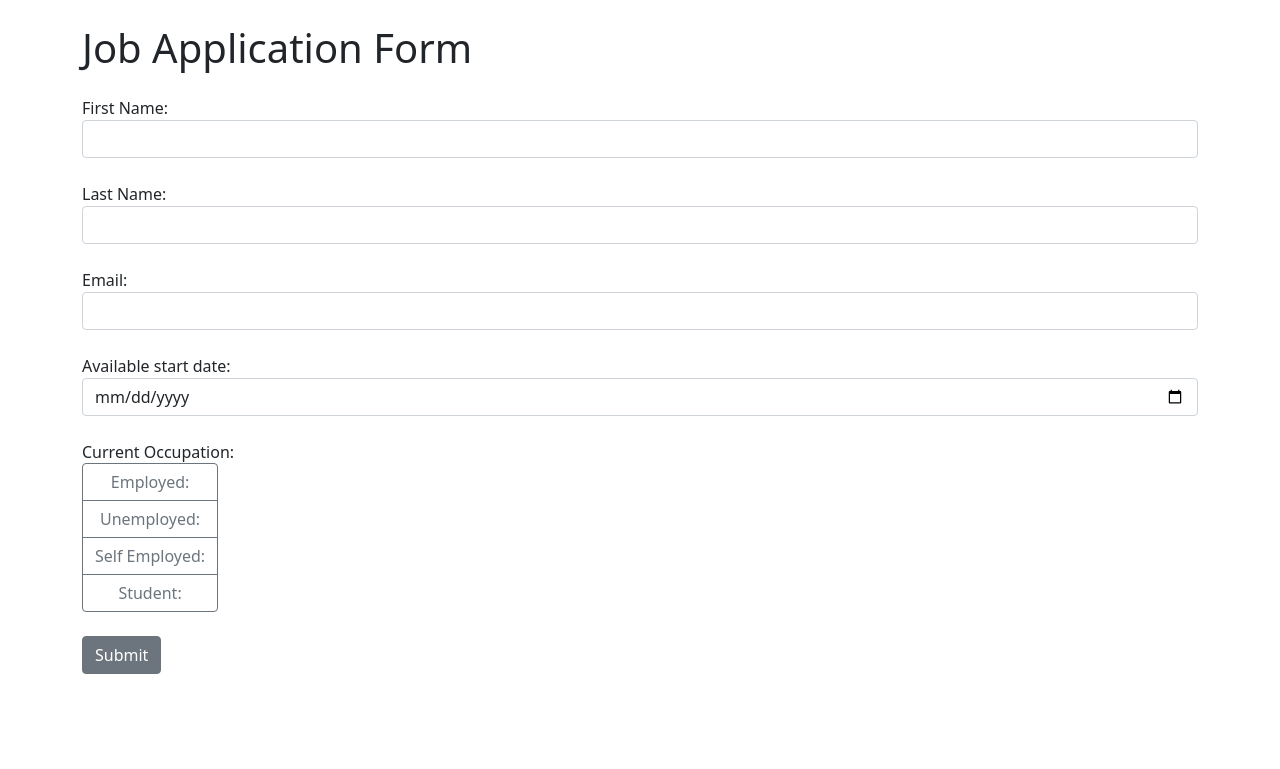
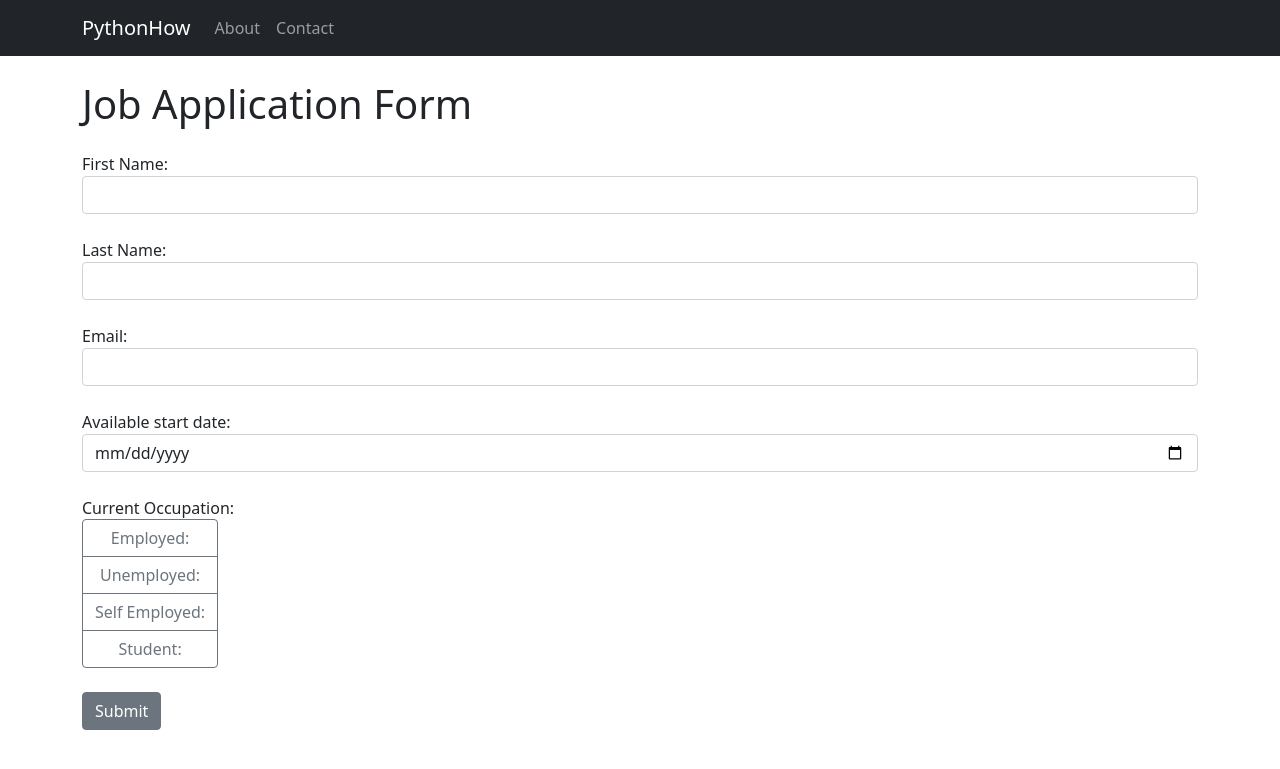
Before and after one commit to RajanChakravarthy/app17_django-form, a Django app: template job_application/templates/index.html in a window 1280 px wide. Shown: the top 769 px of the page. Run offline with Django 5.2, Linux system fonts and the light colour scheme; the template is opened without the code that fills it, so the values that code supplies are empty.

Commit message:
Creating Admin interface and adding Navigation Bar

```diff
--- /dev/null
+++ b/job_application/templates/about.html
@@ -0,0 +1,6 @@
+{% extends 'base.html' %}
+{% block content %}
+
+<h1 class="mt-4 mb-4">About Us</h1>
+
+{% endblock %}
--- /dev/null
+++ b/job_application/templates/base.html
@@ -0,0 +1,35 @@
+<!DOCTYPE html>
+<html lang="en">
+    <head>
+        <meta charset="UTF-8">
+        <meta name="viewport" content="width=device-width, initial-scale=1, shrink-to-fit=no">
+        <link rel="stylesheet" href="https://cdn.jsdelivr.net/npm/bootstrap@5.1.3/dist/css/bootstrap.min.css">
+        <title>Job Application Form</title>
+    </head>
+    <body>
+        <nav class="navbar navbar-expand-lg navbar-dark bg-dark">
+          <div class="container">
+            <a class="navbar-brand" href="{% url 'index' %}">PythonHow</a>
+            <button class="navbar-toggler" type="button" data-bs-toggle="collapse" data-bs-target="#navbarNav" aria-controls="navbarNav" aria-expanded="false" aria-label="Toggle navigation">
+              <span class="navbar-toggler-icon"></span>
+            </button>
+            <div class="collapse navbar-collapse" id="navbarNav">
+              <ul class="navbar-nav">
+                <li class="nav-item {% if request.path == '/about/' %}active{% endif %}">
+                  <a class="nav-link" href="{% url 'about' %}">About</a>
+                </li>
+                <li class="nav-item">
+                  <a class="nav-link" href="#">Contact</a>
+                </li>
+              </ul>
+            </div>
+          </div>
+        </nav>
+        <div class="container">
+            {% block content %}
+            {% endblock %}
+        </div>
+        <script src="https://code.jquery.com/jquery-3.6.0.min.js"></script>
+        <script src="https://cdn.jsdelivr.net/npm/bootstrap@5.1.3/dist/js/bootstrap.min.js"></script>
+    </body>
+</html>
--- a/job_application/templates/index.html
+++ b/job_application/templates/index.html
@@ -1,13 +1,6 @@
-<!DOCTYPE html>
-<html lang="en">
-    <head>
-        <meta charset="UTF-8">
-        <meta name="viewport" content="width=device-width, initial-scale=1, shrink-to-fit=no">
-        <link rel="stylesheet" href="https://cdn.jsdelivr.net/npm/bootstrap@5.1.3/dist/css/bootstrap.min.css">
-        <title>Job Application Form</title>
-    </head>
-    <body>
-        <div class="container">
+{% extends 'base.html' %}
+{% block content %}
+
 <h1 class="mt-4 mb-4">Job Application Form</h1>
 <form method="post">
     {% csrf_token %}
@@ -55,8 +48,4 @@
     </div>
     {% endif %}
 </form>
-        </div>
-        <script src="https://code.jquery.com/jquery-3.6.0.min.js"></script>
-        <script src="https://cdn.jsdelivr.net/npm/bootstrap@5.1.3/dist/js/bootstrap.min.js"></script>
-    </body>
-</html>
+{% endblock %}
--- a/job_application/urls.py
+++ b/job_application/urls.py
@@ -2,5 +2,6 @@ from django.urls import path
 from . import views
 
 urlpatterns = [
-    path('', views.index, name='index')
+    path('', views.index, name='index'),
+    path('about/', views.about, name='about')
 ]
--- a/job_application/views.py
+++ b/job_application/views.py
@@ -19,3 +19,6 @@ def index(request):
             messages.success(request, "From Submitted Successfully!")
 
     return render(request, 'index.html')
+
+def about(request):
+    return render(request, 'about.html')
```
Lines whose indentation alone changed are shown as unchanged.
